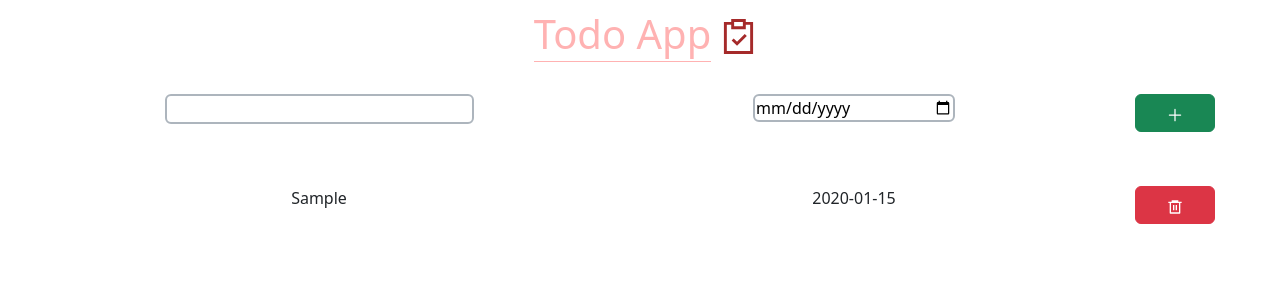
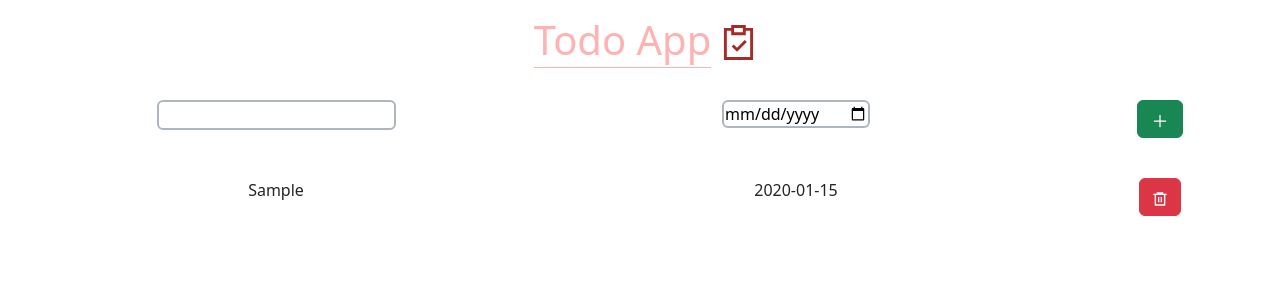
Before and after one commit to iamshreyashjain/todoApp, a React (Vite) app: page / in a window 1280 px wide. Both pictures are taken after typing "Sample", "2020-01-15" into the empty fields and a click on the button 1175 px from the left and 113 px from the top of the page. Shown: the top 300 px of the page. Built offline with nearby package versions, Linux system fonts and the light colour scheme.

Commit message:
3rd commit

```diff
--- a/src/AddTodo.jsx
+++ b/src/AddTodo.jsx
@@ -2,63 +2,67 @@ import { useContext, useState } from "react";
 import { IoAdd } from "react-icons/io5";
 import { todoItemContext } from "./store/todo-item-store";
 
+function AddTodo() {
+  const { addNewItem, todoItems } = useContext(todoItemContext);
+  const [task, setTask] = useState("");
+  const [date, setDate] = useState("");
 
-
-function AddTodo() {
-  const {addNewItem} = useContext(todoItemContext);
-
-
-  let [task, setTask] = useState("");
-  let [date, setDate] = useState("");
-
-  let onNewTask = (e) => {
+  const onNewTask = (e) => {
     setTask(e.target.value);
-  }
-  let onNewDate = (e) => {
-    setDate(e.target.value);
+    console.log("Task updated: ", e.target.value); // Debugging log
   }
 
-  let handleAddButtonClick = (event) =>{
-    if(task==="" && date === ""){
-      alert('Please Add task and date');
+  const onNewDate = (e) => {
+    setDate(e.target.value);
+    console.log("Date updated: ", e.target.value); // Debugging log
   }
-    else if(task === "") {
-      alert('Please Add Task');
+
+  const handleAddButtonClick = (event) => {
+    event.preventDefault();  // Prevent default form submission
+    console.log("Button clicked"); // Debugging log
+
+    if (todoItems.some(item => item.name === task) && todoItems.some(item => item.date === date)) {
+      alert("This task already exists.");
+      return;
     }
-    else if(date === "") {
-      alert('Please Add Date ');
+
+    if (task === "" && date === "") {
+      alert('Please add a task and date');
+    } else if (task === "") {
+      alert('Please add a task');
+    } else if (date === "") {
+      alert('Please add a date');
+    } else {
+      addNewItem(task, date);
+      console.log("Task added:", task, date); // Debugging log
+      setTask("");
+      setDate("");
     }
-    else  {
-      addNewItem(task, date);
-      setTask("")
-      setDate("")
   }
-    event.preventDefault();
-  }
+
   return (
-    <form className="row" onSubmit={handleAddButtonClick} >
-      <div className="col-6">
+    <form className="row mx-3" onSubmit={handleAddButtonClick}>
+      <div className="col-5">
         <input type="text"
-            value ={task}
-            onChange = {onNewTask}
+               value={task}
+               onChange={onNewTask}
                className="rounded border border-2 border-dark-subtle">
         </input>
       </div>
-        <div className="col-4">
+      <div className="col-5">
         <input type="date"
                value={date}
-            onChange = {onNewDate}
-            className="rounded border border-2 border-dark-subtle"
-            >
+               onChange={onNewDate}
+               className="rounded border border-2 border-dark-subtle align-self-baseline">
         </input>
       </div>
       <div className="col-2">
         <button type="submit"
-                className="btn btn-success"
-                style={{width: "80px"}}><IoAdd size={20}/>
+                className="btn btn-success"><IoAdd size={20} />
         </button>
       </div>
     </form>
   );
 }
+
 export default AddTodo;
--- a/src/App.css
+++ b/src/App.css
@@ -1,6 +1,4 @@
-body{
-    margin: 10px;
-}
+
 
 h1{
     color: rgba(255, 24, 24, 0.333);
@@ -9,12 +7,3 @@ h1{
     border-bottom: 1px solid rgba(255, 24, 24, 0.333);
     display: inline;
 }
-input{
-    width: 50%;
-}
-.item-container{
-    text-align: left;
-}
-button{
-    margin-bottom: 30px;
-}
--- a/src/App.jsx
+++ b/src/App.jsx
@@ -6,13 +6,11 @@ import { useState } from "react";
 import { todoItemContext } from "./store/todo-item-store";
 
 function App() {
-   let initialtodoItems = [
-]
+   let initialtodoItems = []
 
 let [toItems, settoItems] = useState(initialtodoItems);
 
  let addNewItem = (name, date)=>{
-      // console.log(name, date);
       let newTodoItems =  [...toItems, {name: name, date: date}];
       settoItems(newTodoItems);
  }
--- a/src/Items.jsx
+++ b/src/Items.jsx
@@ -5,16 +5,15 @@ import { todoItemContext } from "./store/todo-item-store";
 function Items({task, date}) {
   const {deleteItem}  = useContext(todoItemContext);
   return (
-    <div className="row">
-      <div className="col-6">{task}</div>
-      <div className="col-4">{date}</div>
+    <div className="row m-3">
+      <div className="col-5">{task}</div>
+      <div className="col-5">{date}</div>
       <div className="col-2">
         <button
           type="button"
           className="btn btn-danger"
           key={task}
           onClick={()=>deleteItem(task)}
-          style={{width: "80px"}}
           ><RiDeleteBin6Line  />
           </button>
       </div>
--- a/src/TodoHead.jsx
+++ b/src/TodoHead.jsx
@@ -1,7 +1,7 @@
 import { GrCompliance } from "react-icons/gr";
 function TodoHead() {
   return (
-    <div className="flex flex-row align-items-center">
+    <div className="flex flex-row align-items-center mt-3">
       <h1 className="">Todo App</h1>
       <GrCompliance size={35} className="mb-3" color='brown'/>
     </div>
```
Also changed, not shown: src/assets/todoApp.png. Lines whose indentation alone changed are shown as unchanged.
